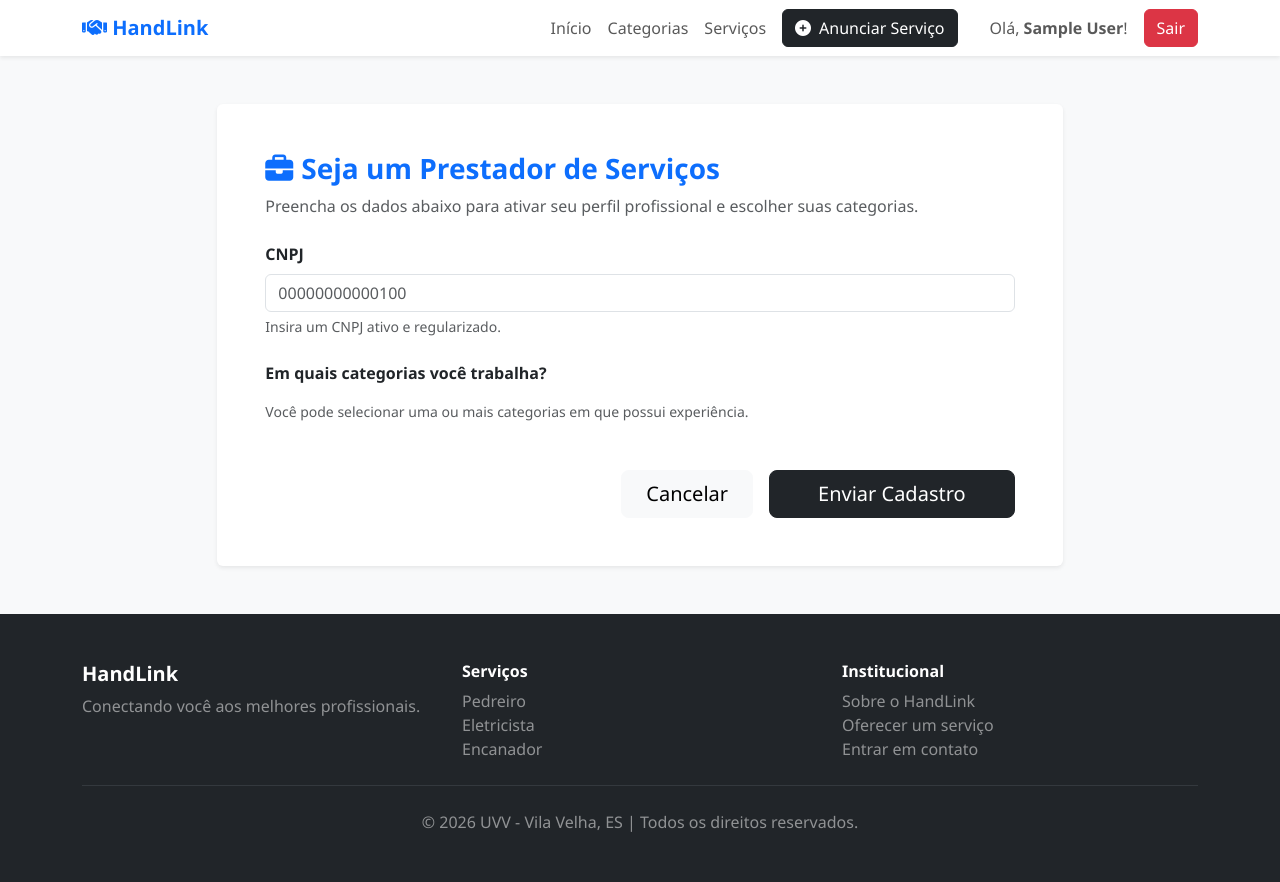
After one commit to guilhermeggz/handlink, a Flask app: page /seja_prestador in a window 1280 px wide. The commit adds this page. Run offline with Flask 3, Linux system fonts and the light colour scheme; the visitor is signed in with stand-in values (Sample User, id 1); data that the repository does not hold is empty; parts of the project's set-up code (start-up, migrations or seed data) failed here and were passed over; some libraries are stand-ins or nearby versions.

Commit message:
adicionando nova página para cadastro de prestadores

```diff
--- a/handlink/forms/services.py
+++ b/handlink/forms/services.py
@@ -1,7 +1,30 @@
 from flask_wtf import FlaskForm
-from wtforms import StringField, TextAreaField, DecimalField, SubmitField, MultipleFileField
-from wtforms.validators import DataRequired, NumberRange
+from wtforms import SelectMultipleField, StringField, TextAreaField, DecimalField, SubmitField, FileField, widgets
+from wtforms.validators import DataRequired, NumberRange, ValidationError, Length
 from flask_wtf.file import FileAllowed
+
+def apenas_numeros(form, field):
+    if not field.data.isdigit():
+        raise ValidationError("O CNPJ deve conter apenas números.")
+
+class CadastrarPrestadorForm(FlaskForm):
+    cnpj = StringField(
+        'CNPJ',
+        validators=[
+            DataRequired(message="Insira seu CNPJ para se cadastrar como prestador."),
+            Length(min=14, max=14, message="O CNPJ deve ter exatamente 14 dígitos."),
+            apenas_numeros
+        ]
+    )
+
+    categories = SelectMultipleField(
+        'Em quais categorias você trabalha?',
+        coerce=int,  # Garante que o ID da categoria seja tratado como número inteiro
+        validators=[DataRequired(message="Selecione ao menos uma categoria para continuar.")],
+        widget=widgets.ListWidget(prefix_label=False), # Organiza em lista
+        option_widget=widgets.CheckboxInput()          # Transforma cada opção em um checkbox
+    )
+
 
 class AnunciarServicoForm(FlaskForm):
     name = StringField(
@@ -20,7 +43,7 @@ class AnunciarServicoForm(FlaskForm):
         ],
         places=2
     )
-    photos = MultipleFileField(
+    photo = FileField(
         'Fotos do seu Serviço (Opcional)',
         validators=[
             FileAllowed(['jpg', 'jpeg', 'png'], 'Apenas imagens nos formatos JPG ou PNG são permitidas!')
--- a/handlink/models/user.py
+++ b/handlink/models/user.py
@@ -1,16 +1,25 @@
 from typing import List, Optional, TYPE_CHECKING
 from datetime import datetime
 from sqlalchemy.orm import Mapped, mapped_column, relationship
-from sqlalchemy import func, Integer, String, DateTime, Boolean
+from sqlalchemy import ForeignKey, func, Integer, String, DateTime, Boolean
 from handlink.ext.db import db
 from flask_login import UserMixin
 from werkzeug.security import generate_password_hash, check_password_hash
+
+from handlink.models.role_user import ProviderStatus
 
 if TYPE_CHECKING:
     from .role_user import RoleUser
     from .location import Address
     from .service import Service
     from .appointment import Appointment
+    from .category import Category
+
+provider_categories = db.Table(
+    'provider_categories',
+    db.Column('user_id', Integer, ForeignKey('users.id', ondelete='CASCADE'), primary_key=True),
+    db.Column('category_id', Integer, ForeignKey('categories.id', ondelete='CASCADE'), primary_key=True)
+)
 
 class User(UserMixin, db.Model):
     __tablename__ = 'users'
@@ -21,6 +30,9 @@ class User(UserMixin, db.Model):
     email: Mapped[str] = mapped_column(String(100), unique=True, index=True)
     phone: Mapped[Optional[str]] = mapped_column(String(15))
     cpf: Mapped[Optional[str]] = mapped_column(String(15), unique=True, index=True)
+
+    cnpj: Mapped[Optional[str]] = mapped_column(String(18), unique=True, index=True)
+
     photo: Mapped[Optional[str]] = mapped_column(String(100))
     password: Mapped[Optional[str]] = mapped_column(String)
 
@@ -65,6 +77,12 @@ class User(UserMixin, db.Model):
         cascade='all, delete-orphan'
     )
 
+    worked_categories: Mapped[List['Category']] = relationship(
+        'Category',
+        secondary=provider_categories,
+        backref='providers'
+    )
+
     @property
     def roles(self):
         return [assoc.role for assoc in self.role_associations if assoc.role]
@@ -77,3 +95,10 @@ class User(UserMixin, db.Model):
 
     def __repr__(self) -> str:
         return f"<User {self.email}>"
+
+    def provider_status(self) -> Optional[str]:
+        """Busca o status do usuário na associação de provider."""
+        for assoc in self.role_associations:
+            if assoc.role and assoc.role.name == 'provider':
+                return  assoc.provider_status
+        return None
--- a/handlink/views/services.py
+++ b/handlink/views/services.py
@@ -1,10 +1,13 @@
 from types import SimpleNamespace
 
-from flask import Blueprint, abort, flash, jsonify, redirect, render_template, request, url_for
+from flask import Blueprint, abort, current_app, flash, jsonify, redirect, render_template, request, url_for
 from flask_login import login_required, current_user
 
-from handlink.forms.services import AnunciarServicoForm
-from handlink.models import Category, Service
+from handlink.forms.services import AnunciarServicoForm, CadastrarPrestadorForm
+from handlink.ext.db import db
+from handlink.models import Category, Service, Role, RoleUser
+from handlink.models.role_user import ProviderStatus
+from handlink.models.user import User
 
 bp_services = Blueprint("services", __name__)
 
@@ -104,11 +107,83 @@ def buscar_servicos():
 def anunciar_servico():
     if not current_user.is_authenticated:
         flash('Faça login ou cadastre-se rapidinho para anunciar seu serviço.', 'info')
-        # Redireciona para o login e anexa a página atual no parâmetro 'next'
+
         return redirect(url_for('auth.login', next=request.path))
+
+    provider_status = current_user.provider_status()
+    current_app.logger.debug(f"Status do usuário {current_user.email} como provider: {provider_status}")
+
+    if provider_status == None:
+        flash('Cadastre-se como prestador para anunciar seus serviços.', 'warning')
+        return redirect(url_for('services.seja_prestador'))
+
+    elif provider_status == ProviderStatus.PENDENTE:
+        flash('Sua solicitação de prestador está pendente. Aguarde a aprovação para anunciar seus serviços.', 'info')
+        return redirect(url_for('main.index'))
+
+    elif provider_status == ProviderStatus.REPROVADO:
+        flash('Sua solicitação de prestador foi reprovada. Entre em contato para mais informações.', 'danger')
+        return redirect(url_for('main.index'))
 
     form = AnunciarServicoForm()
 
     if form.validate_on_submit():
         pass
     return render_template('main/create_service.html', form=form)
+
+@bp_services.route('/seja_prestador', methods=['GET', 'POST'])
+def seja_prestador():
+    if not current_user.is_authenticated:
+        flash('Faça login ou cadastre-se rapidinho para se tornar um prestador.', 'info')
+        return redirect(url_for('auth.login', next=request.path))
+
+    form = CadastrarPrestadorForm()
+
+    categorias_do_banco = Category.query.filter_by(status=True).all()
+    form.categories.choices = [(c.id, c.name) for c in categorias_do_banco]
+
+    provider_status = current_user.provider_status()
+    current_app.logger.debug(f"Status do usuário {current_user.email} como provider: {provider_status}")
+
+    match provider_status:
+        case ProviderStatus.PENDENTE:
+            flash('Sua solicitação de prestador está pendente. Aguarde a aprovação.', 'info')
+            return redirect(url_for('main.index'))
+
+        case ProviderStatus.APROVADO:
+            flash('Você já é um prestador aprovado! Comece a anunciar seus serviços.', 'success')
+            return redirect(url_for('services.anunciar_servico'))
+
+        case ProviderStatus.REPROVADO:
+            flash('Sua solicitação de prestador foi reprovada. Entre em contato para mais informações.', 'danger')
+            return redirect(url_for('main.index'))
+
+        case _:
+            pass
+
+    if form.validate_on_submit():
+        user = User.query.filter_by(cnpj=form.cnpj.data).first()
+        if user:
+            flash("Este CNPJ foi cadastrado.", "danger")
+            return redirect(url_for("services.seja_prestador"))
+
+        current_user.cnpj = form.cnpj.data
+
+        categorias_selecionadas = Category.query.filter(Category.id.in_(form.categories.data)).all()
+
+        current_user.worked_categories = categorias_selecionadas
+
+        provider_role = Role.query.filter_by(name="provider").first()
+
+        nova_associacao = RoleUser(
+            user=current_user,
+            role=provider_role,
+            provider_status=ProviderStatus.PENDENTE
+        )
+        db.session.add(nova_associacao)
+        db.session.commit()
+
+        flash('Sua solicitação para ser prestador foi enviada com sucesso e está em análise!', 'success')
+        return redirect(url_for('main.index'))
+
+    return render_template('main/seja_prestador.html', form=form)
--- a/static/js/main.js
+++ b/static/js/main.js
@@ -216,6 +216,6 @@ document.addEventListener('DOMContentLoaded', function() {
                 }
             }, 150);
 
-        }, 2500);
+        }, 3500);
     });
 });
--- /dev/null
+++ b/templates/main/seja_prestador.html
@@ -0,0 +1,61 @@
+{% extends "main/base.html" %}
+
+{% block title %}Seja um Prestador | HandLink{% endblock %}
+
+{% block content %}
+<div class="row justify-content-center my-5">
+    <div class="col-lg-8">
+        <div class="card shadow-sm border-0">
+            <div class="card-body p-4 p-md-5">
+                <div class="mb-4">
+                    <h2 class="h3 fw-bold text-primary mb-2">
+                        <i class="fa-solid fa-briefcase me-2"></i>Seja um Prestador de Serviços
+                    </h2>
+                    <p class="text-muted mb-0">Preencha os dados abaixo para ativar seu perfil profissional e escolher suas categorias.</p>
+                </div>
+
+                <form method="POST" action="" novalidate>
+                    {{ form.hidden_tag() }}
+
+                    <input type="hidden" name="next" value="{{ request.args.get('next') or '' }}">
+
+                    <div class="mb-4">
+                        {{ form.cnpj.label(class="form-label fw-semibold") }}
+                        {{ form.cnpj(class="form-control is-invalid" if form.cnpj.errors else "form-control", placeholder="00000000000100", id="cnpjInput") }}
+                        <div class="form-text">Insira um CNPJ ativo e regularizado.</div>
+                        {% for error in form.cnpj.errors %}
+                            <div class="invalid-feedback d-block">{{ error }}</div>
+                        {% endfor %}
+                    </div>
+
+                    <div class="mb-4">
+                        {{ form.categories.label(class="form-label fw-semibold d-block mb-2") }}
+
+                        <div class="d-flex flex-wrap gap-2">
+                            {% for subfield in form.categories %}
+                                <div class="position-relative">
+                                    {{ subfield(class="btn-check", id=subfield.id) }}
+
+                                    <label class="btn btn-outline-primary px-4 py-2 rounded-pill fw-medium" for="{{ subfield.id }}">
+                                        {{ subfield.label.text }}
+                                    </label>
+                                </div>
+                            {% endfor %}
+                        </div>
+
+                        <div class="form-text mt-2">Você pode selecionar uma ou mais categorias em que possui experiência.</div>
+                        {% for error in form.categories.errors %}
+                            <div class="invalid-feedback d-block">{{ error }}</div>
+                        {% endfor %}
+                    </div>
+
+                    <div class="d-grid gap-2 d-md-flex justify-content-md-end mt-5">
+                        <a href="/" class="btn btn-light btn-lg px-4 me-md-2">Cancelar</a>
+                        <button type="submit" class="btn btn-dark btn-lg px-5">Enviar Cadastro</button>
+                    </div>
+                </form>
+            </div>
+        </div>
+    </div>
+</div>
+{% endblock %}
```
Also changed, not shown: handlink/models/role_user.py (+12 -2 lines), static/js/services.js (added, +28 -0 lines), templates/main/create_service.html (+16 -4 lines).
